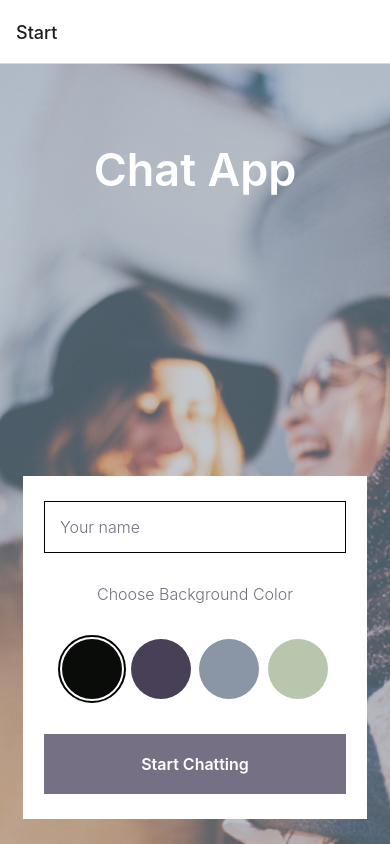
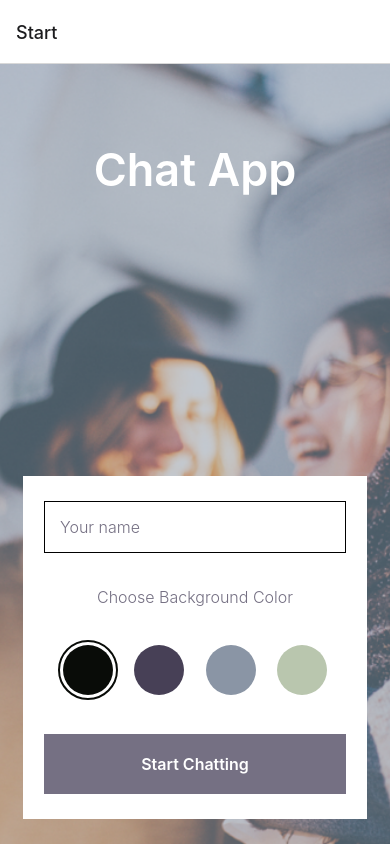
Before and after one commit to Jonathlon/Chat-App, a React Native app: screen /Start in a window 390 px wide. Built offline with nearby package versions, Linux system fonts and the light colour scheme.

Commit message:
Update start.js

```diff
--- a/components/Start.js
+++ b/components/Start.js
@@ -42,9 +42,10 @@ const Start = ({ navigation }) => {
                 onPress={() => setColor("#090C08")}
               />
             </View>
+
             <View
               style={[
-                styles.colorSelectionBorder,
+                styles.colorSelectionBorder2,
                 color !== "#474056" ? { borderColor: "white" } : null,
               ]}
             >
@@ -55,7 +56,7 @@ const Start = ({ navigation }) => {
             </View>
             <View
               style={[
-                styles.colorSelectionBorder,
+                styles.colorSelectionBorder3,
                 color !== "#8A95A5" ? { borderColor: "white" } : null,
               ]}
             >
@@ -66,7 +67,7 @@ const Start = ({ navigation }) => {
             </View>
             <View
               style={[
-                styles.colorSelectionBorder,
+                styles.colorSelectionBorder4,
                 color !== "#B9C6AE" ? { borderColor: "white" } : null,
               ]}
             >
@@ -134,9 +135,27 @@ const styles = StyleSheet.create({
   },
   colorSelectionBorder: {
     borderWidth: 2,
-    borderColor: "black",
+    borderColor: "#090C08",
     borderRadius: 50,
-    padding: 2,
+    padding: 3,
+  },
+  colorSelectionBorder2: {
+    borderWidth: 2,
+    borderColor: "#474056",
+    borderRadius: 50,
+    padding: 3,
+  },
+  colorSelectionBorder3: {
+    borderWidth: 2,
+    borderColor: "#8A95A5",
+    borderRadius: 50,
+    padding: 3,
+  },
+  colorSelectionBorder4: {
+    borderWidth: 2,
+    borderColor: "#B9C6AE",
+    borderRadius: 50,
+    padding: 3,
   },
   button: {
     width: "88%",
@@ -153,8 +172,8 @@ const styles = StyleSheet.create({
     fontWeight: "600",
   },
   color: {
-    width: 60,
-    height: 60,
+    width: 50,
+    height: 50,
     borderRadius: 30,
   },
   colorText: {
```
